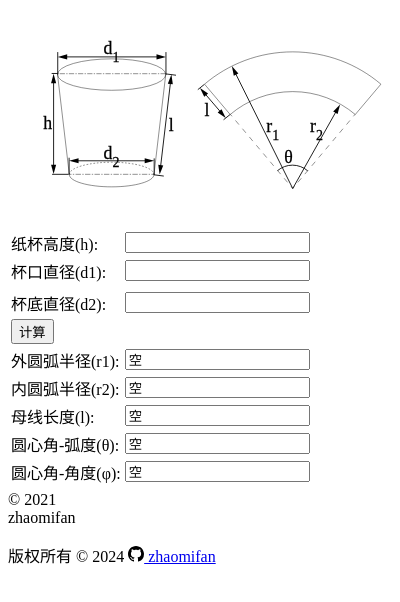
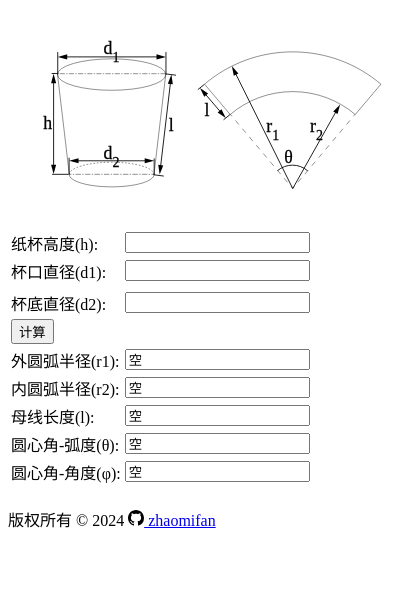
Before and after one commit to zhaomifan/paper-cup-flattener, an Electron app: page index.html in a window 400 px wide. Drawn offline with Linux system fonts and the light colour scheme.

Commit message:
修改页面

```diff
--- a/index.html
+++ b/index.html
@@ -72,16 +72,6 @@
           </tr>
         </table>
       </div>
-
-      <div class="box" style="width: 20%">
-        <div class="box footer-inner">
-          <div class="copyright">
-            &copy;
-            <span itemprop="copyrightYear">2021</span>
-            <span class="author" itemprop="copyrightHolder">zhaomifan</span>
-          </div>
-        </div>
-      </div>
     </div>
     <footer>
       <p>
```
